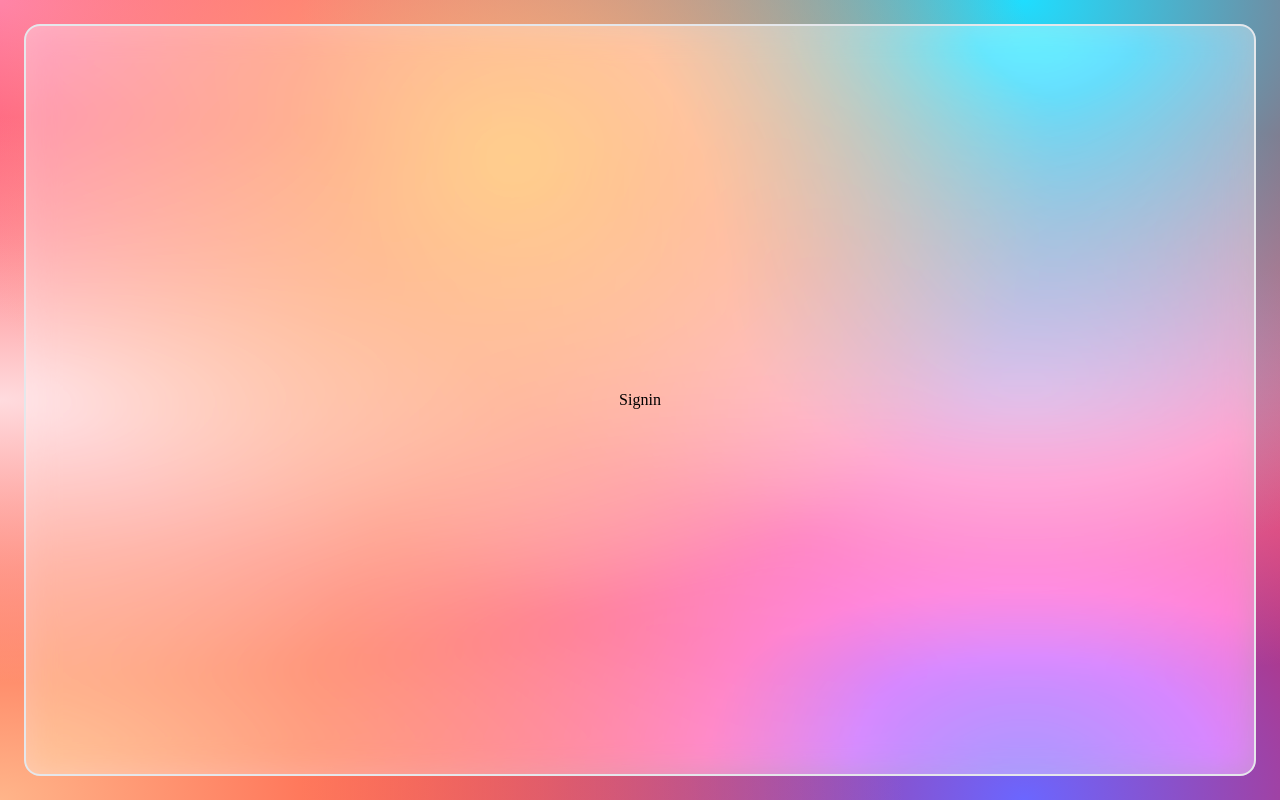
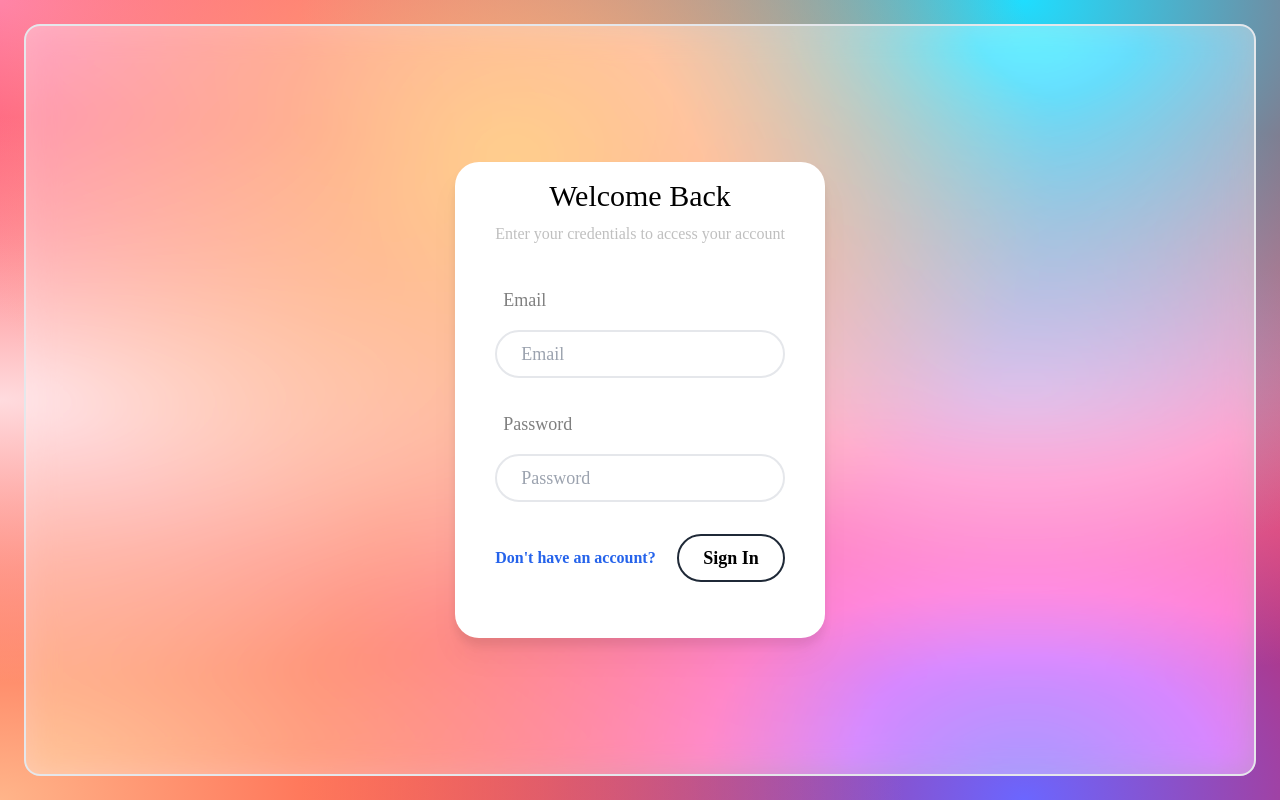
Before and after one commit to d2ndjim/task-app, a Next.js app: page /signin in a window 1280 px wide. Built offline with nearby package versions, Linux system fonts and the light colour scheme.

Commit message:
Add authform pages

```diff
--- a/app/(auth)/register/page.tsx
+++ b/app/(auth)/register/page.tsx
@@ -0,0 +1,5 @@
+import AuthForm from "@/components/AuthForm";
+
+export default function Register() {
+  return <AuthForm mode="register" />;
+}
--- a/app/(auth)/signin/page.tsx
+++ b/app/(auth)/signin/page.tsx
@@ -1,8 +1,5 @@
+import AuthForm from "@/components/AuthForm";
 
 export default function Signin() {
-  return (
-    <div>
-      <h1>Signin</h1>
-    </div>
-  )
+  return <AuthForm mode="signin" />;
 }
```
